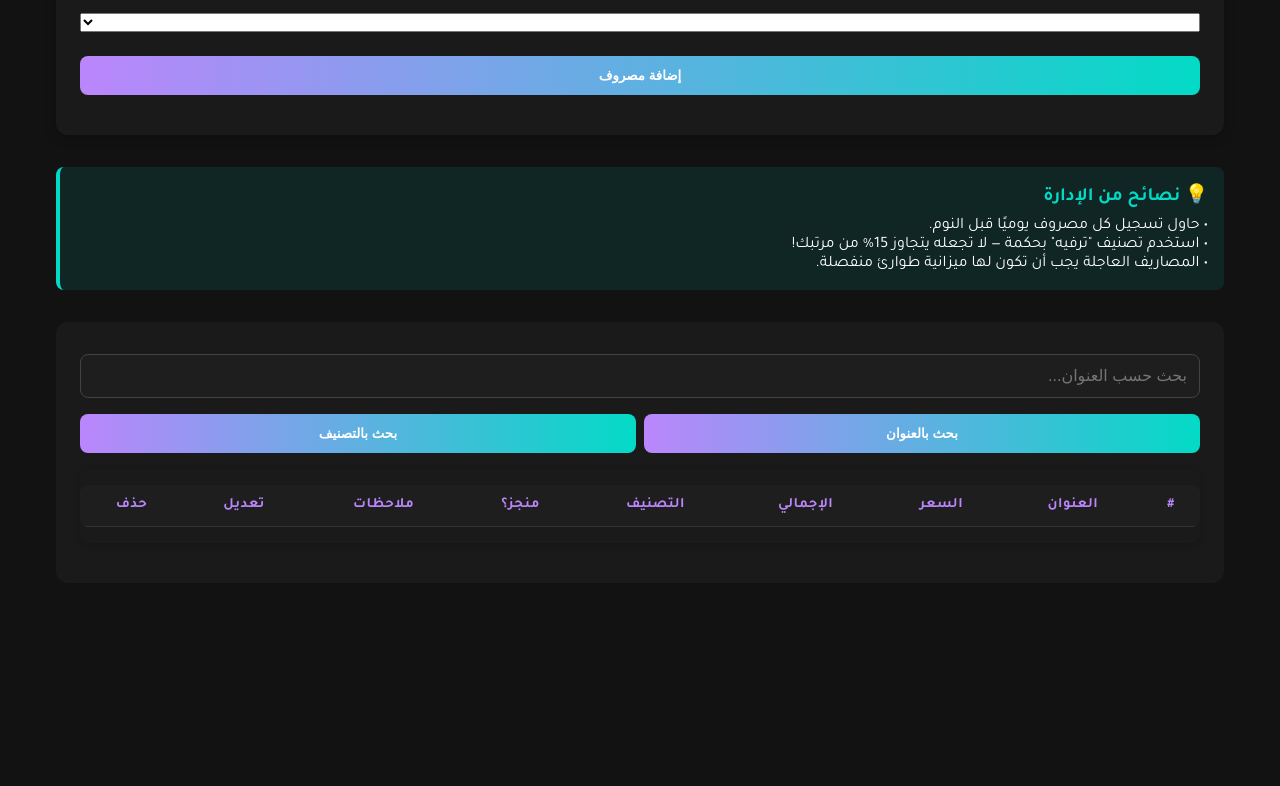
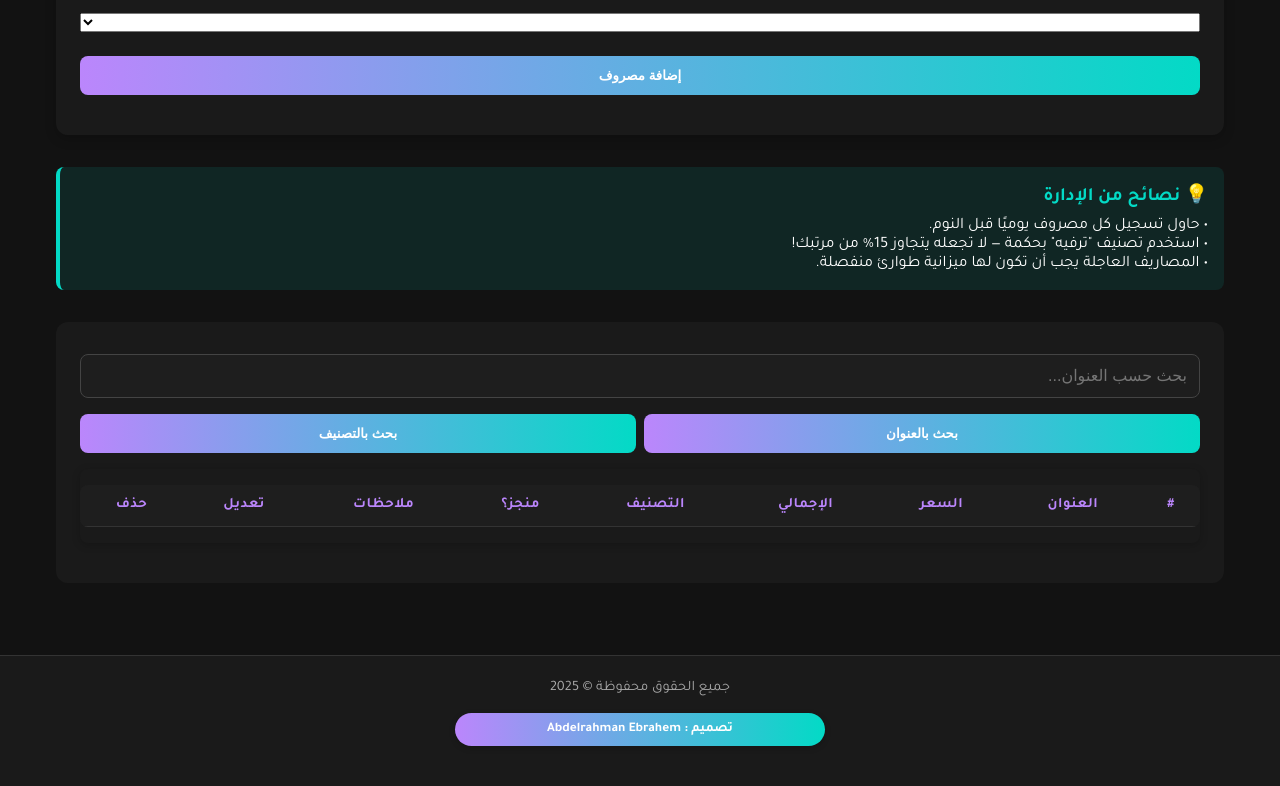
Before and after one commit to Abdelrahman33399/Expenses-Tracker, a plain HTML site: page index.html in a window 1280 px wide. Shown: the part 466-1252 px from the top of the page. Before the commit the page ends 1121 px from the top, so only its background shows below. Drawn offline with Linux system fonts and the light colour scheme; no server answers.

Commit message:
Update index.html

```diff
--- a/index.html
+++ b/index.html
@@ -126,6 +126,38 @@
                 font-size: 1.2rem;
             }
         }
+       /* Footer Styles */
+.main-footer {
+    display: flex;
+    flex-direction: column;
+    align-items: center;
+    gap: 10px;
+    padding: 1.5rem 1rem;
+    background: #1a1a1a;
+    color: #aaa;
+    font-size: 0.9rem;
+    margin-top: 2rem;
+    border-top: 1px solid #333;
+    text-align: center;
+}
+
+.designer-btn {
+    background: linear-gradient(90deg, #bb86fc, #03dac6);
+    color: white;
+    border: none;
+    padding: 8px 0px;
+    border-radius: 20px;
+    font-weight: bold;
+    cursor: pointer;
+    transition: transform 0.2s, box-shadow 0.2s;
+    font-family: 'Tajawal', sans-serif;
+    box-shadow: 0 2px 6px rgba(0,0,0,0.2);
+}
+
+.designer-btn:hover {
+    transform: translateY(-2px);
+    box-shadow: 0 4px 10px rgba(187, 134, 252, 0.4);
+}
     </style>
 </head>
 <body>
@@ -201,7 +233,13 @@
             </div>
         </div>
     </div>
-
+  <footer class="main-footer">
+        <p>جميع الحقوق محفوظة © 2025
+           <button class="designer-btn" onclick="window.open('https://abdelrahman33399.github.io/portfolio--/', '_blank')">
+        تصميم : Abdelrahman Ebrahem
+    </button>
+        </p>
+    </footer>
     <script src="main.js"></script>
     <script>
         document.addEventListener('DOMContentLoaded', function() {
```
